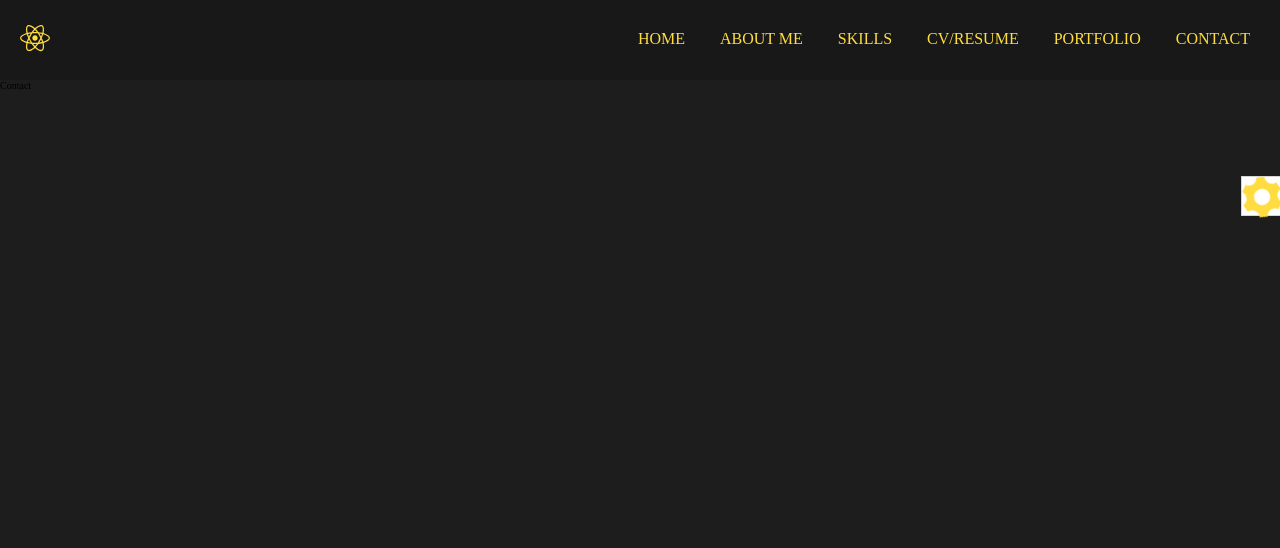
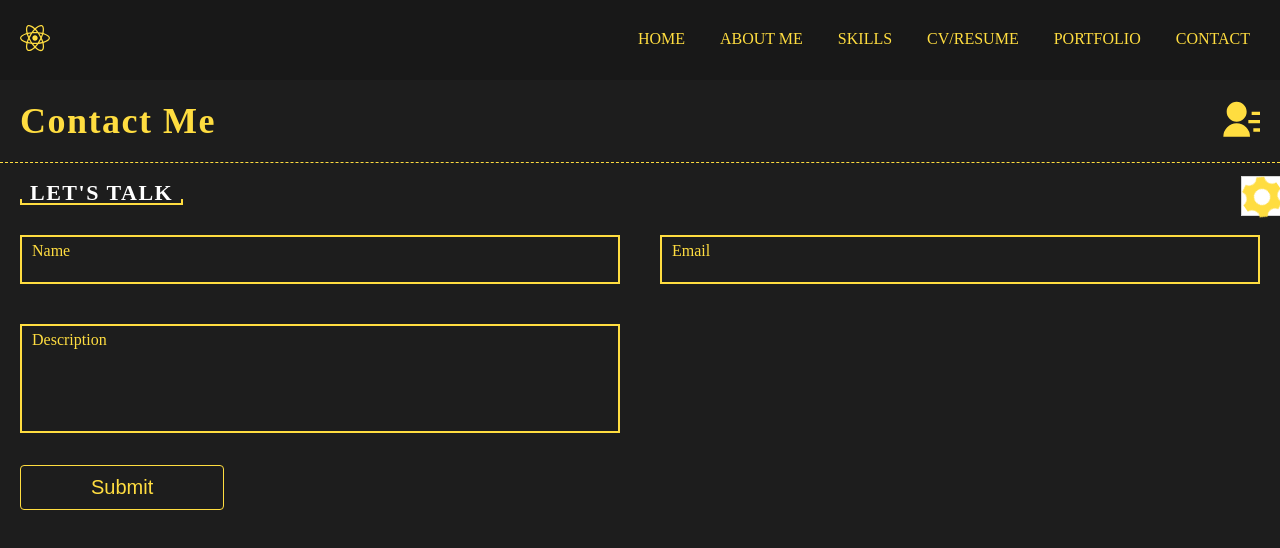
Before and after one commit to ChrisAylen/react-portfolio-2022, a React (Create React App) app: page /contact in a window 1280 px wide. Shown: the top 548 px of the page. Built offline with nearby package versions, Linux system fonts and the light colour scheme.

Commit message:
Added a contact me form

```diff
--- a/src/containers/contact/index.jsx
+++ b/src/containers/contact/index.jsx
@@ -1,11 +1,51 @@
 import React from "react";
+import PageHeaderContent from "../../components/pageHeaderContent";
+import { RiContactsFill } from "react-icons/ri";
+import "./styles.scss";
 
+//TODO: Make the contact us form do something
 const Contact = () => {
-    return (
-        <div>
-            Contact
+  return (
+    <section id="contact" className="contact">
+      <PageHeaderContent
+        headerText="Contact Me"
+        icon={<RiContactsFill size={40} />}
+      />
+      <div className="contact__content">
+        <h3 className="contact__content__header-text">Let's Talk</h3>
+        <div className="contact__content__form">
+          <div className="contact__content__form__controlsWrapper">
+            <div className="nameWrapper">
+              <input name="name" type="text" className="inputName" />
+              <label htmlFor="name" className="nameLabel">
+                Name
+              </label>
+            </div>
+
+            <div className="emailWrapper">
+              <input name="email" type="text" className="inputEmail" />
+              <label htmlFor="email" className="emailLabel">
+                Email
+              </label>
+            </div>
+            <div className="descriptionWrapper">
+              <textarea
+                name="description"
+                type="text"
+                className="inputDescription"
+                rows={"5"}
+                style={{ resize: "none" }}
+              />
+              <label htmlFor="edescription" className="descriptionLabel">
+                Description
+              </label>
+            </div>
+          </div>
+          <button>Submit</button>
         </div>
-    );
+      </div>
+    </section>
+  );
 };
 
 export default Contact;
--- a/src/containers/contact/styles.scss
+++ b/src/containers/contact/styles.scss
@@ -0,0 +1,125 @@
+.contact {
+    &__content {
+        padding: 20px;
+
+        &__header-text {
+            display: inline-block;
+            color: var(--selected-theme-sub-text-color);
+            font-size: 22px;
+            font-weight: 600;
+            line-height: 1rem;
+            letter-spacing: 1.5px;
+            position: relative;
+            text-transform: uppercase;
+            padding: 5px 10px;
+            border-bottom: 2px solid var(--selected-theme-main-color);
+
+
+
+        }
+
+        &__header-text::before,
+        &__header-text::after {
+            position: absolute;
+            content: '';
+            width: 2px;
+            height: 5px;
+            background-color: var(--selected-theme-main-color);
+            bottom: -1px;
+        }
+
+        &__header-text::before {
+            left: 0;
+        }
+
+        &__header-text::after {
+            right: 0;
+        }
+
+        &__form {
+            margin-top: 30px;
+
+            &__controlsWrapper {
+                display: grid;
+                grid-template-columns: repeat(2, 1fr);
+                gap: 40px;
+                margin-bottom: 30px;
+
+                div {
+                    position: relative;
+
+                    .inputName,
+                    .inputEmail,
+                    .inputDescription {
+                        width: 100%;
+                        border: 2px solid var(--selected-theme-main-color);
+                        padding: 15px 10px;
+                        transition: all 0.5s ease;
+                        position: relative;
+                        z-index: 1;
+                        background: transparent;
+                        color: var(--selected-theme-main-color);
+
+                    }
+
+                    .nameLabel,
+                    .emailLabel,
+                    .descriptionLabel {
+                        position: absolute;
+                        top: 7px;
+                        left: 12px;
+                        color: var(--selected-theme-main-color);
+                        font-size: 16px;
+                        z-index: 0;
+                        font-weight: 500;
+
+                    }
+
+                    .nameLabel:focus,
+                    .emailLabel:focus,
+                    .descriptionLabel:focus {
+                        outline: none;
+                    }
+
+                    .inputName:focus+.nameLabel,
+                    .inputEmail:focus+.emailLabel,
+                    .inputDescription:focus+.descriptionLabel {
+                        font-size: 18px;
+                        top: -25px;
+                        left: 0;
+                    }
+
+
+                }
+            }
+
+            button {
+                cursor: pointer;
+                padding: 10px 70px;
+                font-size: 2rem;
+                background: transparent;
+                color: var(--selected-theme-main-color);
+                border: 1.5px solid var(--selected-theme-main-color);
+                border-radius: 4px;
+                font-weight: 500;
+
+                &:hover {
+                    background: var(--selected-theme-main-color);
+                    color: var(--selected-theme-nav-background-color);
+                }
+
+            }
+        }
+    }
+}
+
+@media only screen and (max-width: 768px) {
+    .contact__content__form {
+        text-align: center;
+
+        &__controlsWrapper {
+            grid-template-columns: repeat(1, 1fr);
+            gap: 45px;
+        }
+    }
+}
--- a/src/containers/home/index.jsx
+++ b/src/containers/home/index.jsx
@@ -2,7 +2,7 @@ import React from "react";
 import "./styles.scss";
 import { Animate } from "react-simple-animate";
 import { FaLinkedin, FaGithub } from "react-icons/fa";
-
+//TODO:Fix home route not loading by default
 const Home = () => {
   return (
     <section className="home" id="home">
--- a/src/containers/resume/styles.scss
+++ b/src/containers/resume/styles.scss
@@ -4,7 +4,7 @@
     .timeline {
         display: flex;
         width: 100%;
-        padding: 20%;
+        padding: 5%;
 
         &__experience {
             width: 100%;
```
